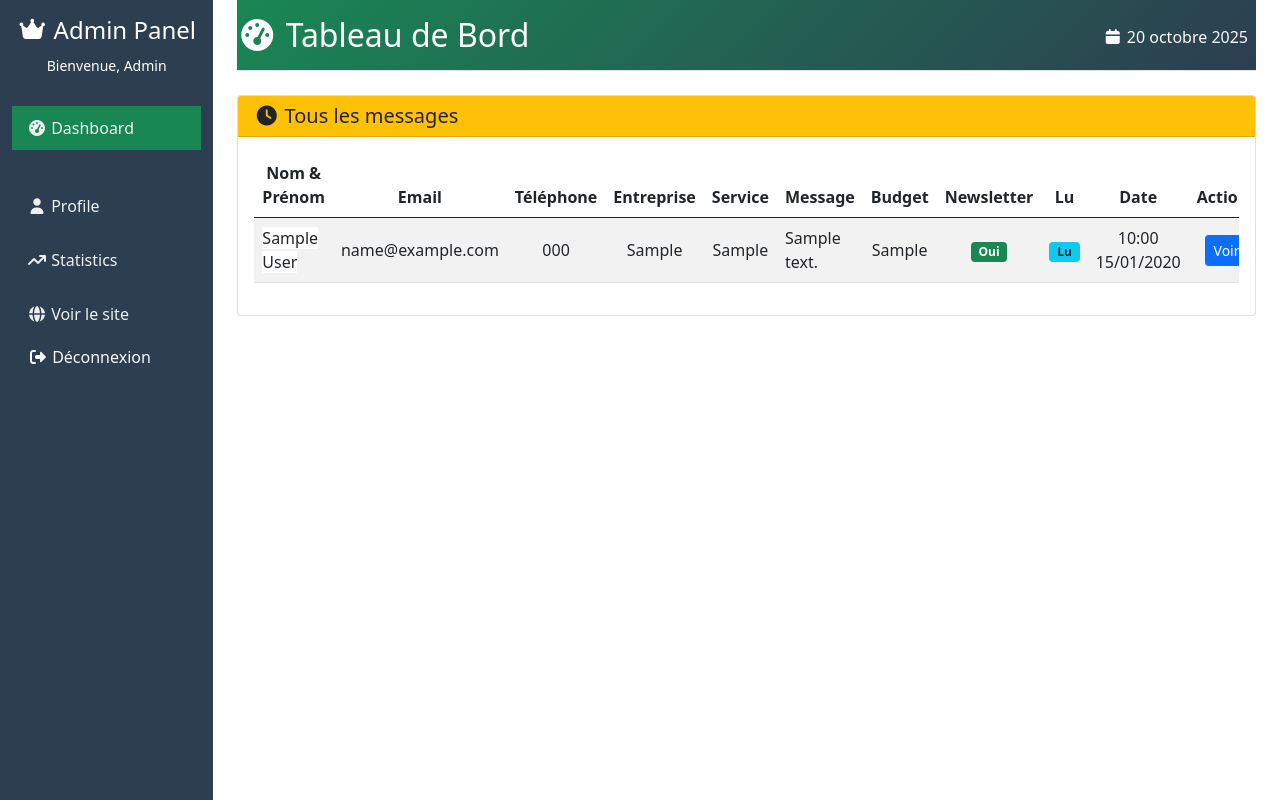
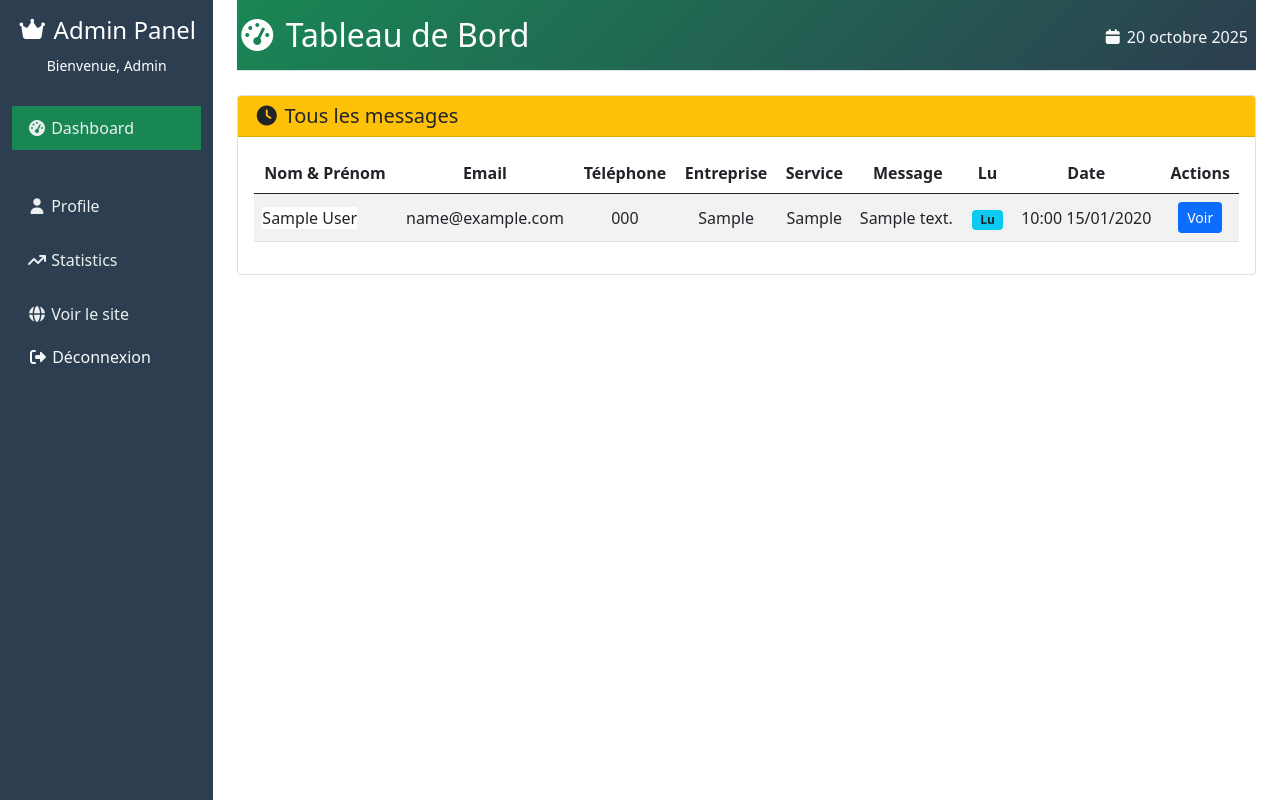
Before and after one commit to Epechastifol/portfeuil, a Django app: page /admin/all-messages/ in a window 1280 px wide. Run offline with Django 5.2, Linux system fonts and the light colour scheme; a user stored in the database is signed in; tables that the repository leaves empty hold one stand-in row (values such as "Sample post"); some libraries are stand-ins or nearby versions.

Commit message:
alter message_list

```diff
--- a/templates/admin/message_list.html
+++ b/templates/admin/message_list.html
@@ -22,8 +22,6 @@
                                 <th>Entreprise</th>
                                 <th>Service</th>
                                 <th>Message</th>
-                                <th>Budget</th>
-                                <th>Newsletter</th>
                                 <th>Lu</th>
                                 <th>Date</th>
                                 <th>Actions</th>
@@ -37,9 +35,7 @@
                                 <td>{{ message.phone|default:'-' }}</td>
                                 <td>{{ message.company|default:'-' }}</td>
                                 <td>{{ message.service|truncatewords:3 }}</td>
-                                <td class="text-start">{{ message.message|truncatewords:12 }}</td>
-                                <td>{{ message.budget|default:'-' }}</td>
-                                <td>{% if message.newsletter %}<span class="badge bg-success">Oui</span>{% else %}<span class="badge bg-secondary">Non</span>{% endif %}</td>
+                                <td class="text-start">{{ message.message|truncatewords:7 }}</td>
                                 <td>{% if message.is_read %}<span class="badge bg-info text-dark">Lu</span>{% else %}<span class="badge bg-warning text-dark">Non lu</span>{% endif %}</td>
                                 <td>{{ message.created_at|date:"H:i d/m/Y" }}</td>
                                 <td>
```
